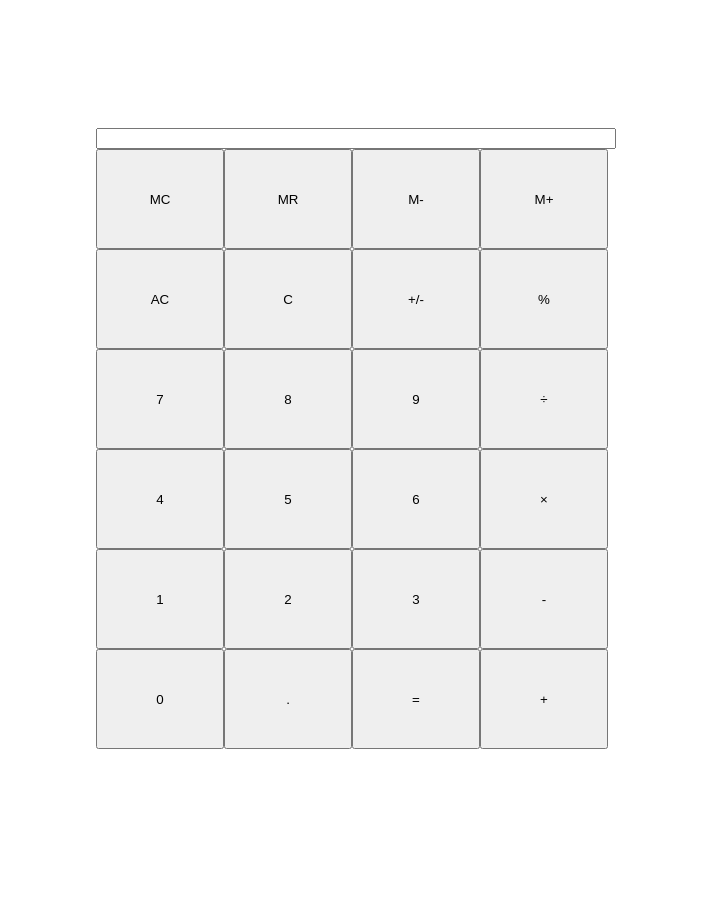
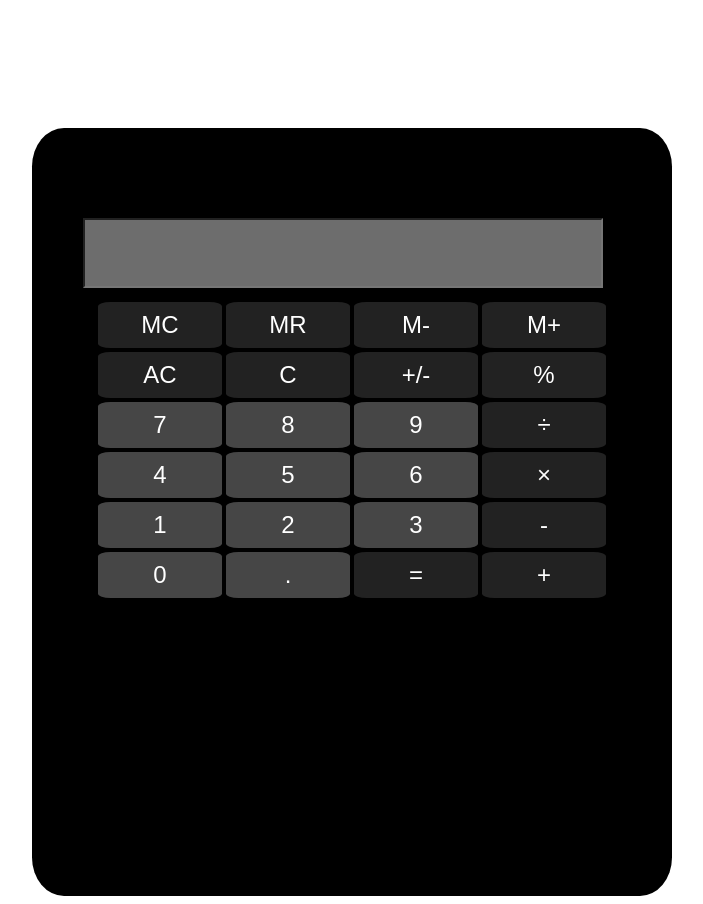
Before and after one commit to ogabrielduarte/Calculadora, a plain HTML site: page index.html in a window 1280 px wide. Shown: the whole page, without its empty margins (288-991 px from the left). Before the commit the page ends 800 px from the top, so only its background shows below. Drawn offline with Linux system fonts and the light colour scheme.

Commit message:
Atualização primária do CSS

```diff
--- a/css/style.css
+++ b/css/style.css
@@ -1,15 +1,112 @@
 .calculadora {
+    background-color: black;
+    width: 150vw;
+    height: 60vw;
     margin: auto;
     margin-top: 10vw;
-    max-width: 40vw;
+    max-width: 50vw;
+    border-radius: 5%;
+
 }
 
 .display {
+    background-color: #6d6d6d;
     width: 40vw;
+    height: 5vw;
+    margin: 1vw;
+    margin-top: 7vw;
+    margin-left: 4vw;
 }
 
 .botoes {
+    background-color: #000000;
     display: grid;
     grid-template-columns: repeat(4, 1fr);
-    grid-template-rows: repeat(6, 100px);
+    grid-template-rows: repeat(6, 50px);
+    max-width: 40vw;
+    margin: auto;
 }
+
+button.numero {
+    color: #FFFFFF;
+    font-size: x-large;
+    background-color: #464646;
+    border-style: none;
+    border-radius: 10%;
+    margin: 2px
+}
+
+button.numero:hover {
+    color: #FFFFFF;
+    font-size: x-large;
+    background-color: #5c5c5c;
+    border-style: none;
+    border-radius: 10%;
+    margin: 2px
+}
+
+button.numero:active {
+    color: #FFFFFF;
+    font-size: x-large;
+    transform: scale(0.95);
+    background-color: #8a8a8a;
+    border-style: none;
+    border-radius: 10%;
+    margin: 2px
+}
+
+button.operacao{
+    color: #FFFFFF;
+    font-size: x-large;
+    background-color: #222222;
+    border-style: none;
+    border-radius: 10%;
+    margin: 2px
+}
+
+button.operacao:hover{
+    color: #FFFFFF;
+    font-size: x-large;
+    background-color: #8a8a8a20;
+    border-style: none;
+    border-radius: 10%;
+    margin: 2px
+}
+
+button.operacao:active{
+    color: #FFFFFF;
+    font-size: x-large;
+    transform: scale(0.95);
+    background-color: #ffffff20;
+    border-style: none;
+    border-radius: 10%;
+    margin: 2px
+}
+
+button.extra, button.memoria {
+    color: #FFFFFF;
+    font-size: x-large;
+    background-color: #222222;
+    border-style: none;
+    border-radius: 10%;
+    margin: 2px
+}
+
+button.extra:hover, button.memoria:hover {
+    color: #FFFFFF;
+    font-size: x-large;
+    background-color: #8a8a8a20;
+    border-style: none;
+    border-radius: 10%;
+    margin: 2px
+}
+
+button.extra:active, button.memoria:active {
+    color: #FFFFFF;
+    font-size: x-large;
+    transform: scale(0.95);
+    background-color: #ffffff20;
+    border-style: none;
+    border-radius: 10%;
+    margin: 2px
+}
--- a/index.html
+++ b/index.html
@@ -13,38 +13,40 @@
 <body>
     <div class="calculadora">
 
+        <!--Haverá uma logo da Casio aqui em breve. Estará no canto superior esquerdo da calculadora-->
+
         <input type="text" class="display" id="display" readonly>
 
         <div class="botoes">
-            <button type="text" class="botao" data-valor="MC">MC</button>
-            <button type="text" class="botao" data-valor="MR">MR</button>
-            <button type="text" class="botao" data-valor="M-">M-</button>
-            <button type="text" class="botao" data-valor="M+">M+</button>
+            <button type="text" class="memoria" data-valor="MC">MC</button>
+            <button type="text" class="memoria" data-valor="MR">MR</button>
+            <button type="text" class="memoria" data-valor="M-">M-</button>
+            <button type="text" class="memoria" data-valor="M+">M+</button>
 
-            <button type="text" class="botao" data-valor="AC">AC</button>
-            <button type="text" class="botao" data-valor="C">C</button>
-            <button type="text" class="botao" data-valor="+/-">+/-</button>
-            <button type="text" class="botao" data-valor="%">%</button>
+            <button type="text" class="extra" data-valor="AC">AC</button>
+            <button type="text" class="extra" data-valor="C">C</button>
+            <button type="text" class="extra" data-valor="+/-">+/-</button>
+            <button type="text" class="extra" data-valor="%">%</button>
 
-            <button type="text" class="botao" data-valor="7">7</button>
-            <button type="text" class="botao" data-valor="8">8</button>
-            <button type="text" class="botao" data-valor="9">9</button>
-            <button type="text" class="botao" data-valor="/">÷</button>
+            <button type="text" class="numero" data-valor="7">7</button>
+            <button type="text" class="numero" data-valor="8">8</button>
+            <button type="text" class="numero" data-valor="9">9</button>
+            <button type="text" class="operacao" data-valor="/">÷</button>
 
-            <button type="text" class="botao" data-valor="4">4</button>
-            <button type="text" class="botao" data-valor="5">5</button>
-            <button type="text" class="botao" data-valor="6">6</button>
-            <button type="text" class="botao" data-valor="*">×</button>
+            <button type="text" class="numero" data-valor="4">4</button>
+            <button type="text" class="numero" data-valor="5">5</button>
+            <button type="text" class="numero" data-valor="6">6</button>
+            <button type="text" class="operacao" data-valor="*">×</button>
 
-            <button type="text" class="botao" data-valor="4">1</button>
-            <button type="text" class="botao" data-valor="5">2</button>
-            <button type="text" class="botao" data-valor="6">3</button>
-            <button type="text" class="botao" data-valor="*">-</button>
+            <button type="text" class="numero" data-valor="4">1</button>
+            <button type="text" class="numero" data-valor="5">2</button>
+            <button type="text" class="numero" data-valor="6">3</button>
+            <button type="text" class="operacao" data-valor="*">-</button>
 
-            <button type="text" class="botao" data-valor="0">0</button>
-            <button type="text" class="botao" data-valor=".">.</button>
-            <button type="text" class="botao" data-valor="=">=</button>
-            <button type="text" class="botao" data-valor="+">+</button>
+            <button type="text" class="numero" data-valor="0">0</button>
+            <button type="text" class="numero" data-valor=".">.</button>
+            <button type="text" class="operacao" data-valor="=">=</button>
+            <button type="text" class="operacao" data-valor="+">+</button>
         </div>
 
     </div>
```
